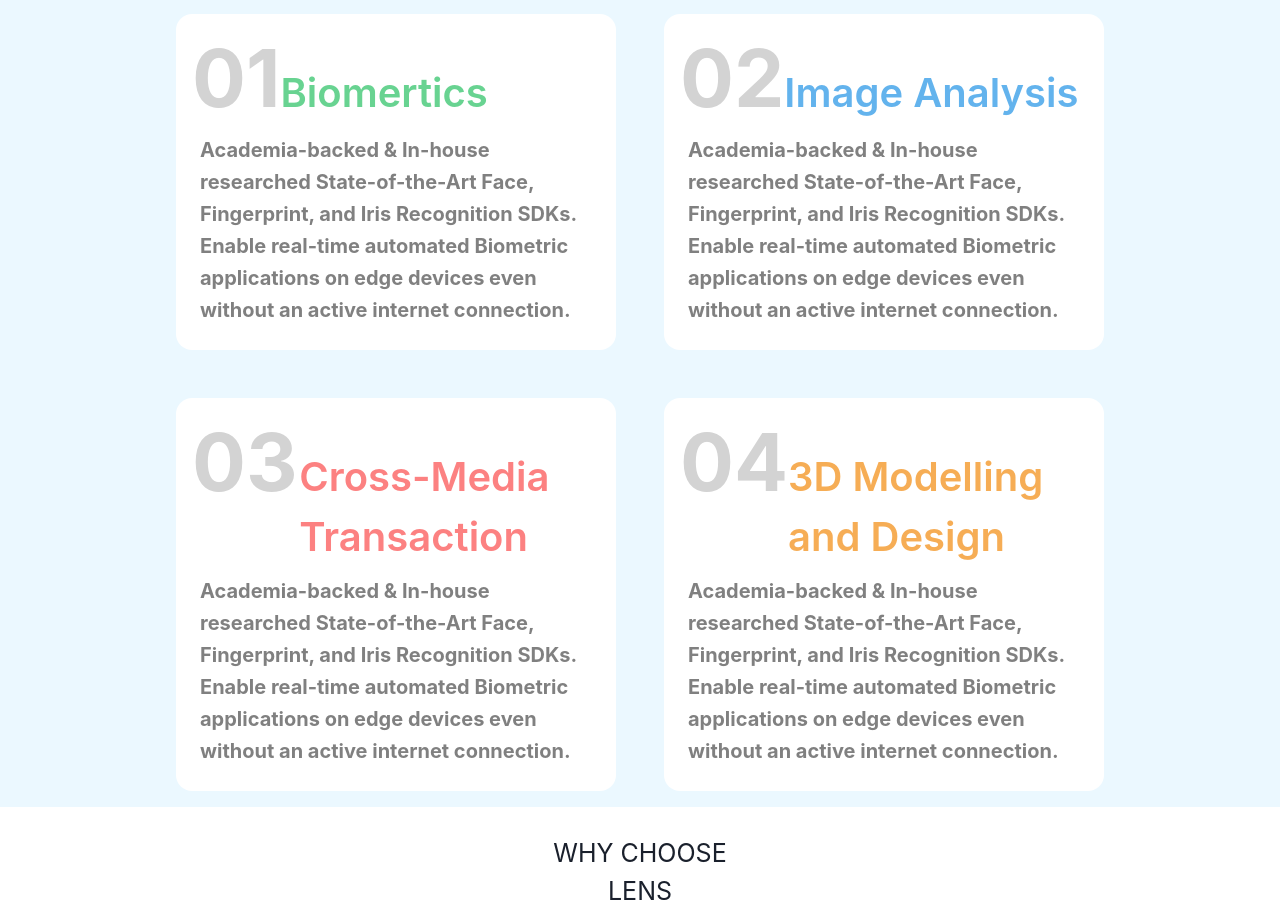
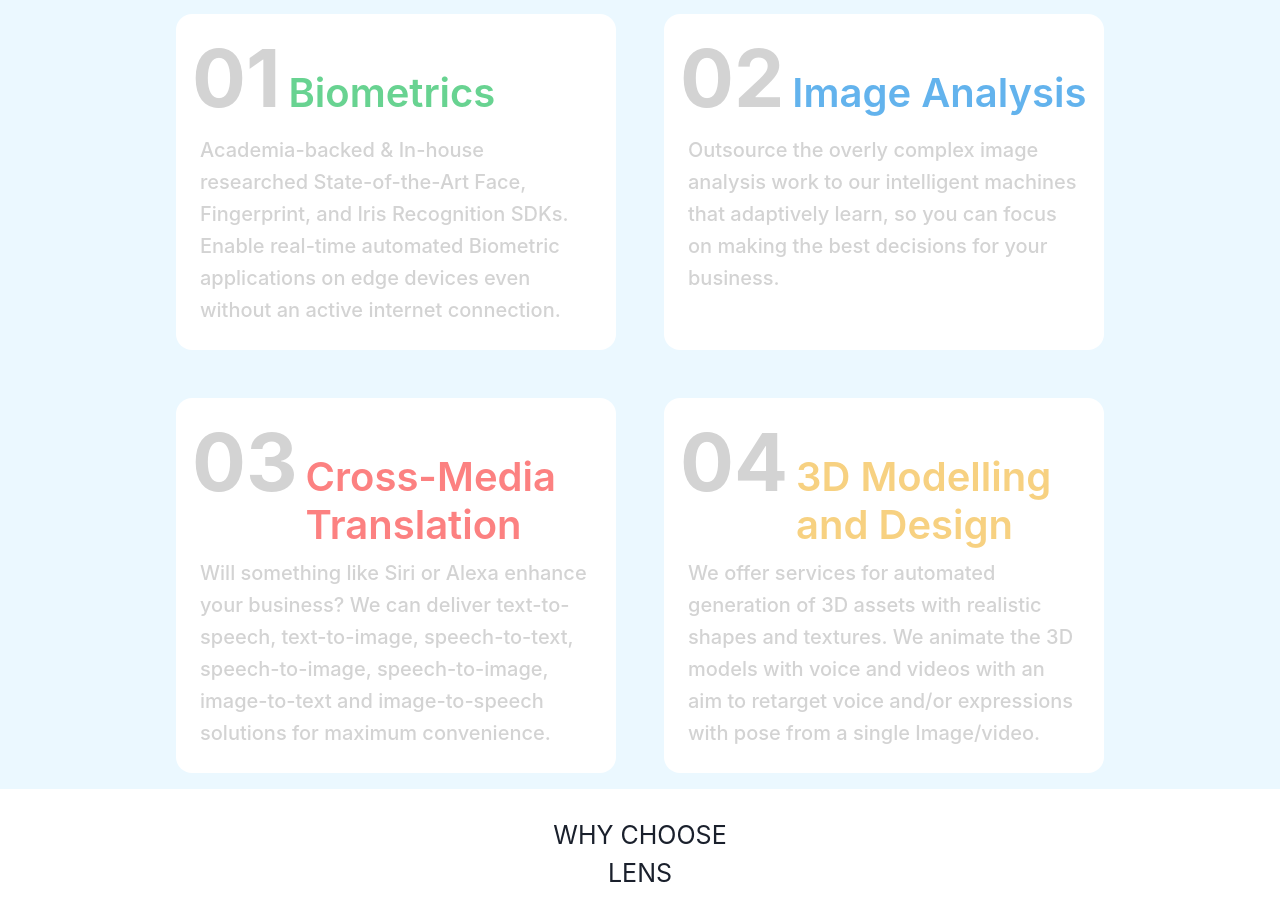
Before and after one commit to officialShaifaliJ/LensCorp.Assignment, a React (Create React App) app in the folder homepage/: page / in a window 1280 px wide. Shown: the part 1900-2800 px from the top of the page. Built offline with nearby package versions, Linux system fonts and the light colour scheme.

Commit message:
few more changes

```diff
--- a/homepage/src/App.js
+++ b/homepage/src/App.js
@@ -1,14 +1,15 @@
 import './App.css';
 import Box1 from './Components/Box1';
 import Navbar from './Components/Navbar';
-import {Box} from '@chakra-ui/react';
+import {Box, useColorMode} from '@chakra-ui/react';
 
 function App() {
+  const { colorMode, toggleColorMode } = useColorMode();
   return (
     <>
     <Box>
-      <Navbar/>
-      <Box1/>
+      <Navbar colorMode={colorMode} toggleColorMode={toggleColorMode}/>
+      <Box1 colorMode={colorMode} toggleColorMode={toggleColorMode}/>
     </Box>
     </>
   );
--- /dev/null
+++ b/homepage/src/Components/BlogAnimation.jsx
@@ -0,0 +1,44 @@
+import { Box, Button, Text } from "@chakra-ui/react";
+import React, { useState } from "react";
+
+function BlogAnimation({ t1, t2, content, i }) {
+  const [isHovered, setIsHovered] = useState(false);
+  return (
+    <>
+      <Box
+        borderRadius="0.5pc"
+        p="2pc"
+        // h="500px"
+        bgColor="white"
+        onMouseEnter={() => setIsHovered(true)}
+        onMouseLeave={() => setIsHovered(false)}
+        gridRow={i === 2 ? "2/4" : ""}
+        gridColumn={i === 2 ? "1/3" : ""}
+        transition={"ease-in-out 2s"}
+      >
+        {isHovered === false ? (
+          <Text fontSize="20px" fontWeight="500px" color="red">
+            {t1}
+          </Text>
+        ) : (
+          ""
+        )}
+        <Text fontSize="30px" fontWeight="500px">
+          {t2}
+        </Text>
+        <Box
+          borderRadius="1pc"
+          fontSize={"20px"}
+          p="2pc"
+          bgColor="#FFFAF0"
+          my="1pc"
+        >
+          <Text>{content}</Text>
+        </Box>
+        {isHovered ? <Text color="red">Read More </Text> : ""}
+      </Box>
+    </>
+  );
+}
+
+export default BlogAnimation;
--- a/homepage/src/Components/Box1.js
+++ b/homepage/src/Components/Box1.js
@@ -1,4 +1,4 @@
-import React from "react";
+import React, { useState } from "react";
 import {
   Box,
   Heading,
@@ -8,26 +8,85 @@ import {
   Flex,
   Input,
   Avatar,
+  // LightMode,
 } from "@chakra-ui/react";
 import { CheckIcon, AtSignIcon, SunIcon } from "@chakra-ui/icons";
 import { FaPeopleLine } from "react-icons/fa6";
 import { IoMdWifi } from "react-icons/io";
 import { PiBezierCurveThin } from "react-icons/pi";
+import BlogAnimation from "./BlogAnimation";
+import Services from './Services';
 
-function Box1() {
+
+function Box1({ colorMode }) {
+  const whyChooseLens = [
+    {
+      t1: "New!",
+      t2: "Generative AI",
+      content:
+        "In today's data-driven marketing world, keeping up with content creation demands can be a challenge. Read our latest blog to explore the power of Generative AI and its potential to reshape the marketing landscape....",
+    },
+    {
+      t1: "April 25, 2024",
+      t2: "The Evolution of AI in Games",
+      content:
+      "In today's data-driven marketing world, keeping up with content creation demands can be a challenge. Read our latest blog to explore the power of Generative AI and its potential to reshape the marketing landscape....",
+       },
+    {
+      t1: "April 18, 2024",
+      t2: "Unmasking the Misconceptions of Artificial Intelligence in the Workplace",
+      content:
+        "The rise of Artificial Intelligence (AI) has sparked both excitement and apprehension. Many professionals are unsure how AI impacts their work....",
+    },
+  ];
+
+  const videoSource =
+    colorMode === "light"
+      ? "https://lenscorp.ai/_next/image?url=https%3A%2F%2Fres.cloudinary.com%2Fdetwrhe0k%2Fimage%2Fupload%2Fv1691730929%2Flenscorp-website%2FDesktop_-_23_u3ypg0.jpg&w=128&q=75"
+      : "https://res.cloudinary.com/detwrhe0k/video/upload/v1691730947/lenscorp-website/pexels-pressmaster-3129671-3840x2160-30fps_1_ak5nsz_d7alrn.mp4";
+
+  const services = [
+    {
+      color: "#68D391",
+      t1: "01",
+      t2: "Biometrics",
+      content:
+        "Academia-backed & In-house researched State-of-the-Art Face, Fingerprint, and Iris Recognition SDKs. Enable real-time automated Biometric applications on edge devices even without an active internet connection.",
+    },
+    {
+      color: "#63B3ED",
+      t1: "02",
+      t2: "Image Analysis",
+      content:
+        " Outsource the overly complex image analysis work to our intelligent machines that adaptively learn, so you can focus on making the best decisions for your business.",
+    },
+    {
+      color: "#FC8181",
+      t1: "03",
+      t2: "Cross-Media Translation",
+      content:
+        " Will something like Siri or Alexa enhance your business? We can deliver text-to-speech, text-to-image, speech-to-text, speech-to-image, speech-to-image, image-to-text and image-to-speech solutions for maximum convenience.",
+    },
+    {
+      color: "#f7d181",
+      t1: "04",
+      t2: "3D Modelling and Design",
+      content:
+        "We offer services for automated generation of 3D assets with realistic shapes and textures. We animate the 3D models with voice and videos with an aim to retarget voice and/or expressions with pose from a single Image/video.",
+    },
+  ];
+
   return (
     <>
       <Box
         //   bgGradient="linear(to-br,lightblue 15%, #FEEBC8 40%, #FED7E2 50%)"
-        bgImage={
-          "https://lenscorp.ai/_next/image?url=https%3A%2F%2Fres.cloudinary.com%2Fdetwrhe0k%2Fimage%2Fupload%2Fv1691730929%2Flenscorp-website%2FDesktop_-_23_u3ypg0.jpg&w=128&q=75"
-        }
+        bgImage={`url(${videoSource})`}
         backgroundRepeat={"no-repeat"}
         backgroundSize={"cover"}
         mt="3pc"
         h="80vh"
       >
-        <Box w="40%" p={6} ml="10pc" pt="5pc" color="black">
+        <Box w="40%" p={6} ml="10pc" pt="5pc">
           <Heading size="lg" fontSize="60px" fontWeight="600px">
             We are at the forefront of AI
           </Heading>
@@ -61,11 +120,11 @@ function Box1() {
           w="80%"
           margin="auto"
           mt="40px"
-          bgColor="#EBF8FF"
+          bgColor={colorMode === "light" ? "#EBF8FF" : ""}
           p="2pc"
           borderRadius={"1pc"}
         >
-          <Box w="40%" mt="30px" color="black">
+          <Box w="40%" mt="30px">
             <Heading fontSize="40px" size="lg" fontWeight="600px">
               Welcome to LENS
             </Heading>
@@ -74,7 +133,7 @@ function Box1() {
               custom AI - powered solutions for your business so you don't have
               to.
             </Text>
-            <Button border="1px solid black" mt="10px" color="black">
+            <Button border="1px solid black" mt="10px">
               Learn More
             </Button>
           </Box>
@@ -90,7 +149,7 @@ function Box1() {
         </Box>
       </Box>
 
-      <Box bgColor={"#EBF8FF"} color="black">
+      <Box bgColor={colorMode === "light" ? "#EBF8FF" : ""}>
         <Box w="8%" margin={"auto"} pt="20px">
           <Text
             fontSize="20px"
@@ -132,155 +191,15 @@ function Box1() {
           p="1pc"
           mt="3pc"
         >
-          <Box
-            p="1pc"
-            bgColor="white"
-            borderRadius="1pc"
-            className=""
-            _hover={{
-              border: "1px solid #68D391",
-              transition: "ease-in-out 1s",
-              bgColor: "#F0FFF4",
-            }}
-          >
-            <Heading
-              display="flex"
-              justifiyContent="center"
-              alignItems="baseline"
-              color="lightgray"
-            >
-              <Text fontSize="80px">01</Text>
-              <Text fontWeight="600" fontSize="40px" color="#68D391">
-                Biomertics
-              </Text>
-            </Heading>
-            <Heading
-              fontSize="20px"
-              alignContent="center"
-              color="grey"
-              p="0.5pc"
-              margin={"auto"}
-              justifyContent="center"
-              lineHeight="2pc"
-            >
-              Academia-backed & In-house researched State-of-the-Art Face,
-              Fingerprint, and Iris Recognition SDKs. Enable real-time automated
-              Biometric applications on edge devices even without an active
-              internet connection.
-            </Heading>
-          </Box>
-
-          <Box
-            p="1pc"
-            bgColor="white"
-            borderRadius="1pc"
-            className=""
-            _hover={{
-              border: "1px solid #63B3ED",
-              transition: "ease-in-out 1s",
-              bgColor: "#EBF8FF",
-            }}
-          >
-            <Heading
-              display="flex"
-              justifiyContent="center"
-              alignItems="baseline"
-              color="lightgray"
-            >
-              <Text fontSize="80px">02</Text>
-              <Text fontWeight="600" fontSize="40px" color="#63B3ED">
-                Image Analysis
-              </Text>
-            </Heading>
-            <Heading
-              fontSize="20px"
-              alignContent="center"
-              color="grey"
-              p="0.5pc"
-              margin={"auto"}
-              justifyContent="center"
-              lineHeight="2pc"
-            >
-              Academia-backed & In-house researched State-of-the-Art Face,
-              Fingerprint, and Iris Recognition SDKs. Enable real-time automated
-              Biometric applications on edge devices even without an active
-              internet connection.
-            </Heading>
-          </Box>
-
-          <Box
-            p="1pc"
-            bgColor="white"
-            borderRadius="1pc"
-            _hover={{
-              border: "1px solid #FC8181",
-              transition: "ease-in-out 1s",
-              bgColor: "#FFF5F5",
-            }}
-          >
-            <Box display="flex" justifiyContent="center" alignItems="baseline">
-              <Heading fontSize="80px" color="lightgray">
-                03
-              </Heading>
-              <Text
-                fontWeight="600"
-                fontSize="40px"
-                color="#FC8181"
-                pl={"0.1pc"}
-              >
-                Cross-Media Transaction
-              </Text>
-            </Box>
-            <Heading
-              fontSize="20px"
-              alignContent="center"
-              color="grey"
-              p="0.5pc"
-              margin={"auto"}
-              justifyContent="center"
-              lineHeight="2pc"
-            >
-              Academia-backed & In-house researched State-of-the-Art Face,
-              Fingerprint, and Iris Recognition SDKs. Enable real-time automated
-              Biometric applications on edge devices even without an active
-              internet connection.
-            </Heading>
-          </Box>
-
-          <Box
-            p="1pc"
-            bgColor="white"
-            borderRadius="1pc"
-            className=""
-            _hover={{
-              border: "1px solid #FC8181",
-              transition: "ease-in-out 1s",
-              bgColor: "#FFFAF0",
-            }}
-          >
-            <Box display="flex" justifiyContent="center" alignItems="baseline">
-              <Heading fontSize="80px" color="lightgray">
-                04
-              </Heading>
-              <Text fontWeight="600" fontSize="40px" color="#F6AD55">
-                3D Modelling and Design
-              </Text>
-            </Box>
-            <Heading
-              fontSize="20px"
-              alignContent="center"
-              color="grey"
-              p="0.5pc"
-              margin={"auto"}
-              justifyContent="center"
-              lineHeight="2pc"
-            >
-              Academia-backed & In-house researched State-of-the-Art Face,
-              Fingerprint, and Iris Recognition SDKs. Enable real-time automated
-              Biometric applications on edge devices even without an active
-              internet connection.
-            </Heading>
-          </Box>
+          {services.map((e)=>{
+            return <Services
+            t1={e.t1}
+            t2={e.t2}
+            content={e.content}
+            color={e.color}
+            colorMode={colorMode}
+          />
+          })}
         </Box>
       </Box>
 
@@ -619,7 +538,7 @@ function Box1() {
         </Box>
       </Box>
 
-      <Box my="2pc" bgColor="#FFF5F7" color="black" p="2pc">
+      <Box my="2.5pc" bgColor="#FFF5F7" color="black" p="3pc">
         <Box w="18%" margin={"auto"} pt="20px">
           <Text
             fontSize="25px"
@@ -644,88 +563,9 @@ function Box1() {
           gridTemplateColumns={"repeat(2,1fr)"}
           gap="1pc"
         >
-          <Box borderRadius="0.5pc" p="2pc" bgColor="white">
-            <Text fontSize="20px" my="1pc" fontWeight="500px" color="red">
-              New!
-            </Text>
-            <Text fontSize="30px" fontWeight="500px">
-              Generative AI
-            </Text>
-            <Box
-              borderRadius="1pc"
-              fontSize={"20px"}
-              p="2pc"
-              bgColor="#FFFAF0"
-              my="1pc"
-            >
-              <Text>
-                In today's data-driven marketing world, keeping up with content
-                creation demands can be a challenge. Read our latest blog to
-                explore the power of Generative AI and its potential to reshape
-                the marketing landscape....
-              </Text>
-            </Box>
-            <Button color="red" border="0px" bgColor="white">
-              Read More{" "}
-            </Button>
-          </Box>
-          <Box borderRadius="0.5pc" p="2pc" bgColor="white">
-            <Text fontSize="20px" my="1pc" fontWeight="500px">
-              April 25, 2024
-            </Text>
-            <Text fontSize="30px" fontWeight="500px">
-              The Evolution of AI in Games
-            </Text>
-            <Box
-              borderRadius="1pc"
-              p="2pc"
-              fontSize={"20px"}
-              bgColor="#EBF8FF"
-              my="1pc"
-            >
-              <Text>
-                The integration of artificial intelligence (AI) within the
-                gaming industry has been a remarkable journey, marked by
-                continual innovation. Read our latest blog to dive deep into the
-                evolution that continues to shape the future of play!...
-              </Text>
-            </Box>
-            <Button color="red" border="0px" bgColor="white">
-              Read More{" "}
-            </Button>
-          </Box>
-
-          <Box
-            borderRadius="0.5pc"
-            p="2pc"
-            bgColor="white"
-            gridRow={"2/4"}
-            gridColumn={"1/3"}
-          >
-            <Text fontSize="20px" my="1pc" fontWeight="500px">
-              April 18, 2024
-            </Text>
-            <Text fontSize="30px" fontWeight="500px">
-              Unmasking the Misconceptions of Artificial Intelligence in the
-              Workplace
-            </Text>
-            <Box
-              borderRadius="1pc"
-              p="2pc"
-              fontSize={"20px"}
-              bgColor="#FFF5F7"
-              my="1pc"
-            >
-              <Text>
-                The rise of Artificial Intelligence (AI) has sparked both
-                excitement and apprehension. Many professionals are unsure how
-                AI impacts their work....
-              </Text>
-            </Box>
-            <Button color="red" border="0px" bgColor="white">
-              Read More{" "}
-            </Button>
-          </Box>
+          {whyChooseLens.map((e,i) => {
+            return <BlogAnimation key={i} t1={e.t1} t2={e.t2} content={e.content} i={i}/>;
+          })}
         </Box>
       </Box>
 
@@ -744,7 +584,7 @@ function Box1() {
               border="1px solid black"
               bgColor="black"
               color="white"
-              _hover={{bgColor:'black',color:'white'}}
+              _hover={{ bgColor: "black", color: "white" }}
             >
               Request Demo
             </Button>
@@ -753,10 +593,19 @@ function Box1() {
         <Image src="https://lenscorp.ai/_next/image?url=%2F_next%2Fstatic%2Fmedia%2Fmap_2_white.1bdb3808.png&w=750&q=75" />
       </Box>
 
-      <Box display={'flex'} justifyContent={'space-between'} bgColor='#2A4365' p='2.5pc' color='lightgrey'>
-         <Heading fontSize='18px' fontWeight={'500'}>2023 LENS, Inc. All rights reserved.</Heading>
-         <Heading fontSize='18px' fontWeight={'500'}>Code of conduct{" "}
-         Sustainability Goals</Heading>
+      <Box
+        display={"flex"}
+        justifyContent={"space-between"}
+        bgColor="#2A4365"
+        p="2.5pc"
+        color="lightgrey"
+      >
+        <Heading fontSize="18px" fontWeight={"500"}>
+          2023 LENS, Inc. All rights reserved.
+        </Heading>
+        <Heading fontSize="18px" fontWeight={"500"}>
+          Code of conduct Sustainability Goals
+        </Heading>
       </Box>
     </>
   );
--- a/homepage/src/Components/Navbar.jsx
+++ b/homepage/src/Components/Navbar.jsx
@@ -35,8 +35,8 @@ const NavLink = ({ children }) => (
   </Link>
 );
 
-export default function Navbar() {
-  const { colorMode, toggleColorMode } = useColorMode();
+export default function Navbar({colorMode,toggleColorMode}) {
+  // const { colorMode, toggleColorMode } = useColorMode();
   // const { isOpen, onOpen, onClose } = useDisclosure();
   return (
     <>
--- /dev/null
+++ b/homepage/src/Components/Services.jsx
@@ -0,0 +1,63 @@
+import { Box, Heading, Text } from "@chakra-ui/react";
+import React, { useState } from "react";
+
+function Services({ t1, t2, content, color, colorMode }) {
+  const [mouseIn, setMouseIn] = useState(false);
+  return (
+    <>
+      <Box
+        p="1pc"
+        bgColor={colorMode === "light" ? "white" : ""}
+        borderRadius="1pc"
+        className=""
+        onMouseEnter={() => setMouseIn(true)}
+        onMouseOut={() => setMouseIn(false)}
+        _hover={{
+          border: `2px solid ${color}`,
+          transition: "ease-in-out 1s",
+          //   bgColor: "#F0FFF4",
+        }}
+      >
+        <Heading
+          display="flex"
+          justifiyContent="center"
+          transitiom="ease-in-out 1s"
+          alignItems="baseline"
+          // gap={mouseIn ? "1pc" : "0.5pc"}
+          color="lightgray"
+          onMouseEnter={() => setMouseIn(true)}
+          onMouseOut={() => setMouseIn(false)}
+        >
+          <Text fontSize="80px" color={mouseIn ? color : ""}>
+            {t1}
+          </Text>
+          <Text
+          transitiom="ease-in-out 1s"
+          ml={mouseIn ? "1pc" : "0.5pc"}
+            fontWeight="600"
+            fontSize="40px"
+            color={mouseIn ? "grey" : color}
+          >
+            {t2}
+          </Text>
+        </Heading>
+        <Heading
+          fontSize="20px"
+          alignContent="center"
+          color="lightgrey"
+          p="0.5pc"
+          fontWeight="500"
+          margin={"auto"}
+          justifyContent="center"
+          lineHeight="2pc"
+          onMouseEnter={() => setMouseIn(true)}
+          onMouseOut={() => setMouseIn(false)}
+        >
+          {content}
+        </Heading>
+      </Box>
+    </>
+  );
+}
+
+export default Services;
--- a/homepage/src/index.css
+++ b/homepage/src/index.css
@@ -11,5 +11,5 @@ body {
 code {
   font-family: source-code-pro, Menlo, Monaco, Consolas, 'Courier New',
     monospace;
-    background-color: #f0fcfc;
+    background-color: #f7d181;
 }
```
